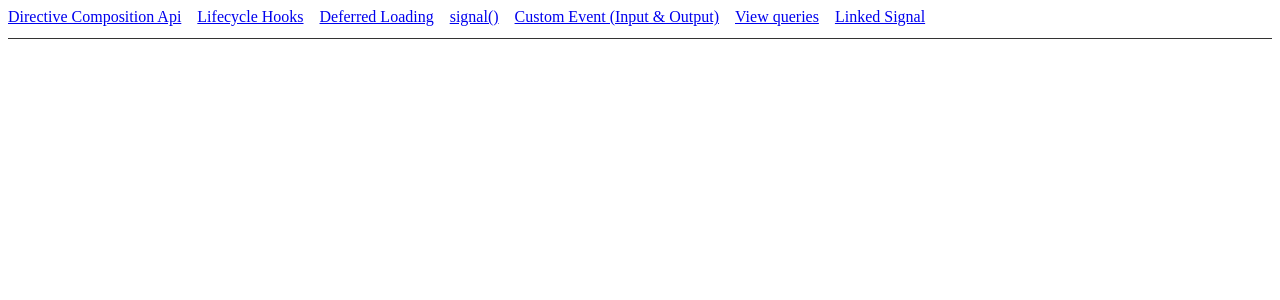
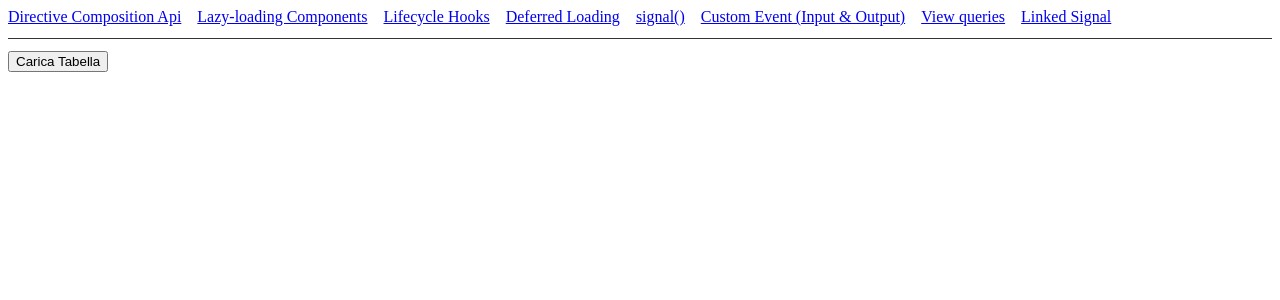
Before and after one commit to marcla/angular-19-whats-new, an Angular app: page /lazy-loading in a window 1280 px wide. Before the commit this address led to /. Shown: the top 300 px of the page. Built offline with nearby package versions, Linux system fonts and the light colour scheme.

Commit message:
add lazy loading component example

```diff
--- a/projects/playground-signal/src/app/app.routes.ts
+++ b/projects/playground-signal/src/app/app.routes.ts
@@ -8,6 +8,11 @@ export const routes: Routes = [
       import('./features/directive-composition/directive-composition.component').then(
         (c) => c.DirectiveCompositionComponent
       ),
+  },
+  {
+    path: 'lazy-loading',
+    title: 'Lazy-loading Components',
+    loadComponent: () => import('./features/lazy-loading/lazy-loading.component').then((c) => c.LazyLoadingComponent),
   },
   {
     path: 'lifecycle-hooks',
--- /dev/null
+++ b/projects/playground-signal/src/app/features/lazy-loading/lazy-loading.component.ts
@@ -0,0 +1,22 @@
+import { Component, ViewChild, ViewContainerRef } from '@angular/core';
+
+@Component({
+  imports: [],
+  template: `
+    <button (click)="loadTable()">Carica Tabella</button>
+    <ng-container #container></ng-container>
+  `,
+  styles: ``,
+})
+export class LazyLoadingComponent {
+  @ViewChild('container', { read: ViewContainerRef }) container!: ViewContainerRef;
+
+  async loadTable() {
+    this.container.clear();
+
+    const { LazyTableComponent } = await import('./lazy-table.component'); // ← Qui viene importato il componente
+    const componentRef = this.container.createComponent(LazyTableComponent); // ← Qui viene creato il componente
+
+    componentRef.setInput('data', 'Dati caricati dinamicamente!'); // ← Qui riceve i valori dell'input
+  }
+}
--- /dev/null
+++ b/projects/playground-signal/src/app/features/lazy-loading/lazy-table.component.ts
@@ -0,0 +1,10 @@
+import { Component, Input } from '@angular/core';
+
+@Component({
+  selector: 'app-lazy-table',
+  standalone: true,
+  template: `<h2>Tabella Lazy</h2>`,
+})
+export class LazyTableComponent {
+  @Input() data!: string;
+}
```
Also changed, not shown: 1 other file (tests, documents, lock files or other folders).
